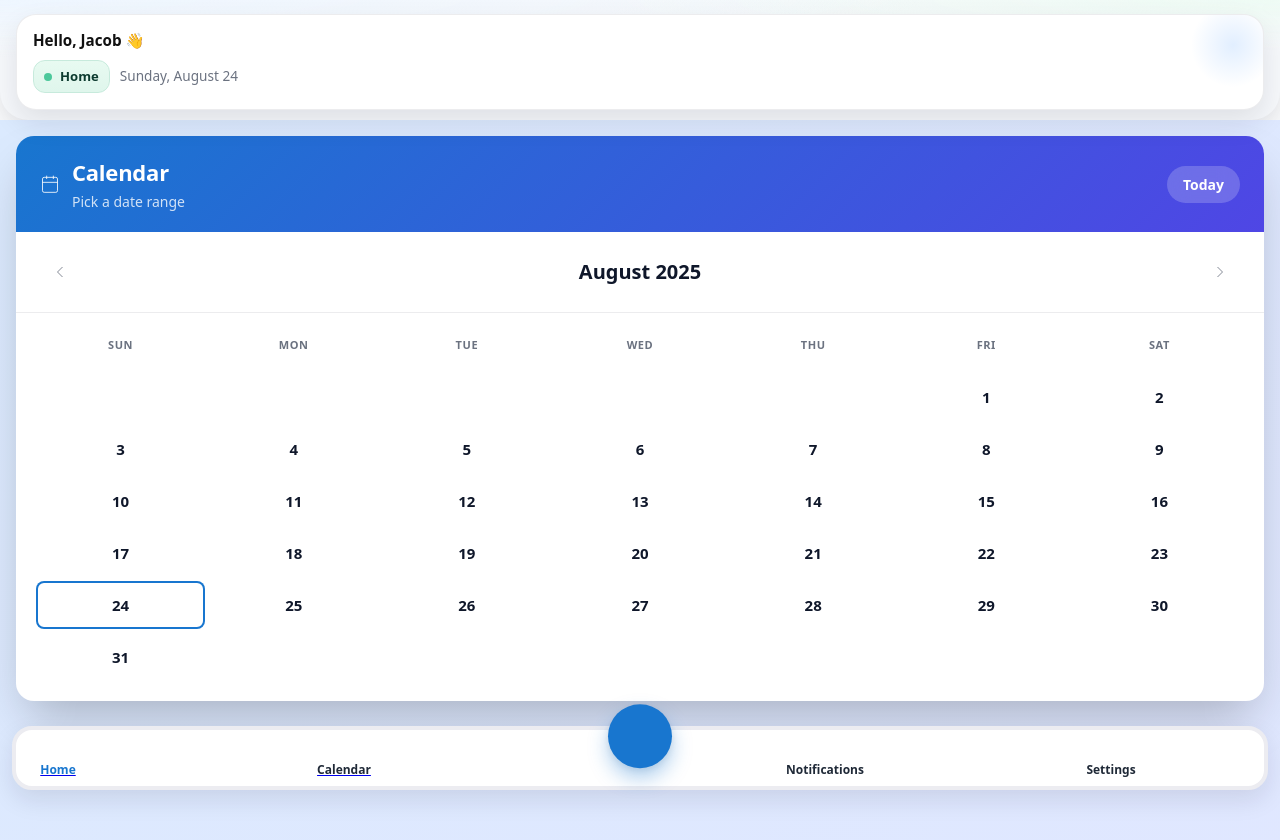
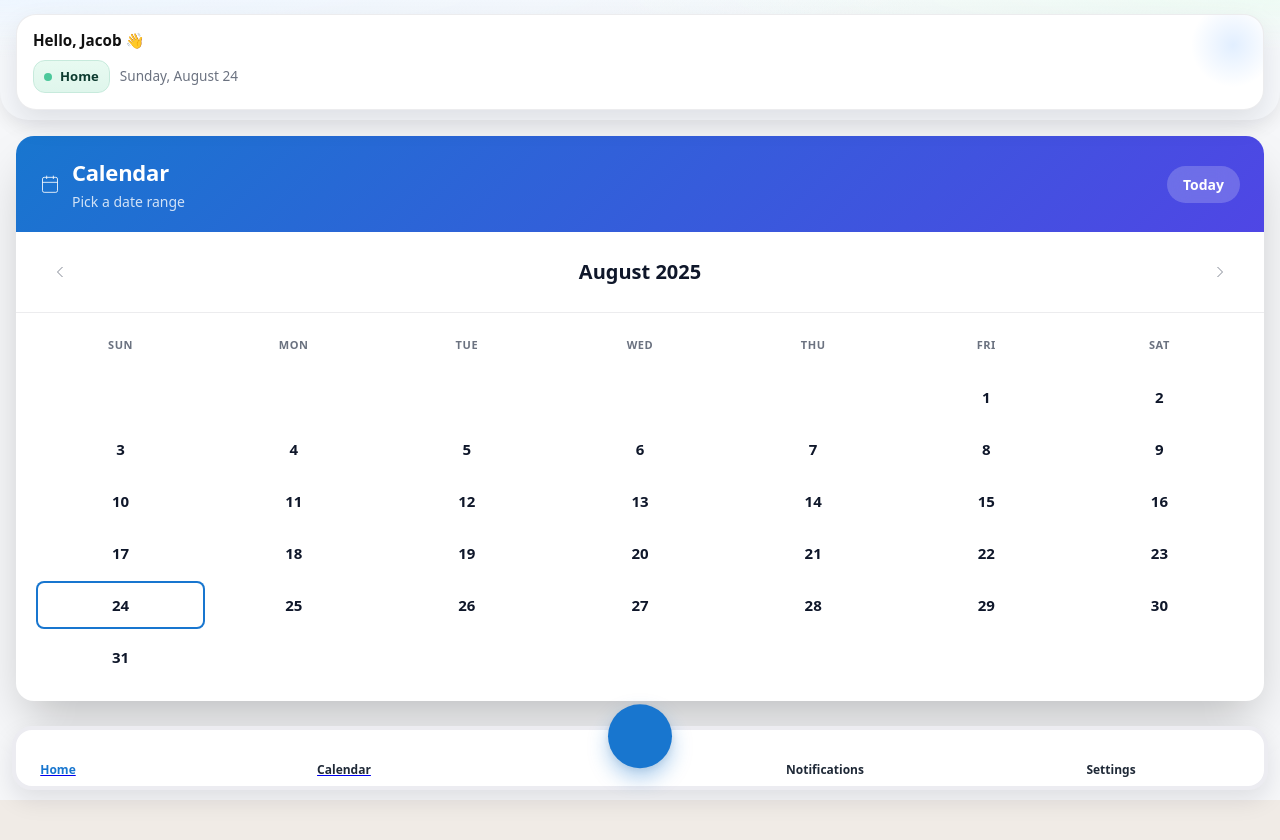
Before and after one commit to myhzyy/annual-leave-booker, a Next.js app: page /calendar in a window 1280 px wide. Shown: the top 840 px of the page. Built offline with nearby package versions, Linux system fonts and the light colour scheme; some icons are missing.

Commit message:
updated calendar background color component

```diff
--- a/src/app/globals.css
+++ b/src/app/globals.css
@@ -65,5 +65,4 @@ body {
   display: grid;
   grid-template-rows: auto 1fr auto;
   background: hsl(220, 20%, 97%);
-  /* background-color: 2E3A74; */
 }
--- a/src/app/styles/CalendarDatePicker.css
+++ b/src/app/styles/CalendarDatePicker.css
@@ -20,7 +20,6 @@
   font-family: system-ui, -apple-system, "SF Pro Text", Segoe UI, Roboto,
     sans-serif;
   color: var(--ink);
-  background: linear-gradient(135deg, #dbeafe 0%, #e0e7ff 100%);
 }
 
 .cal-wrap--full {
```
